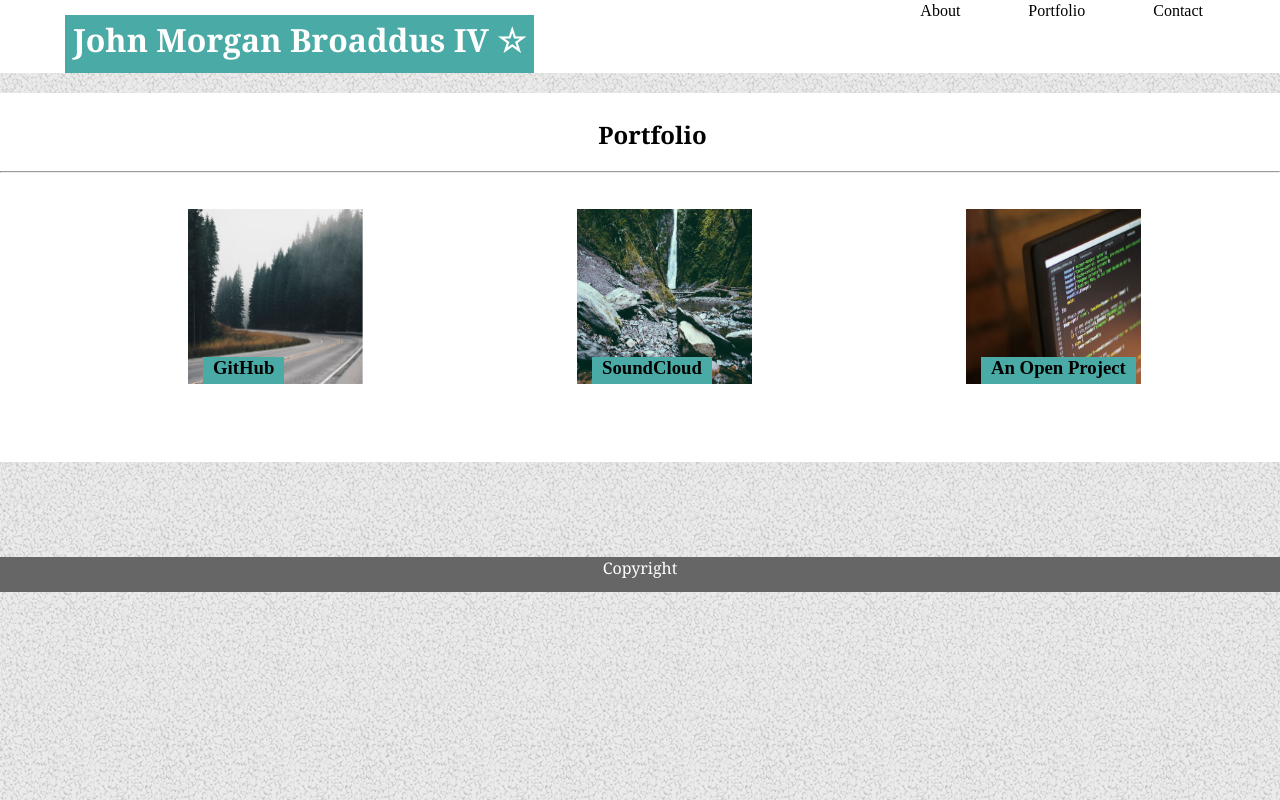
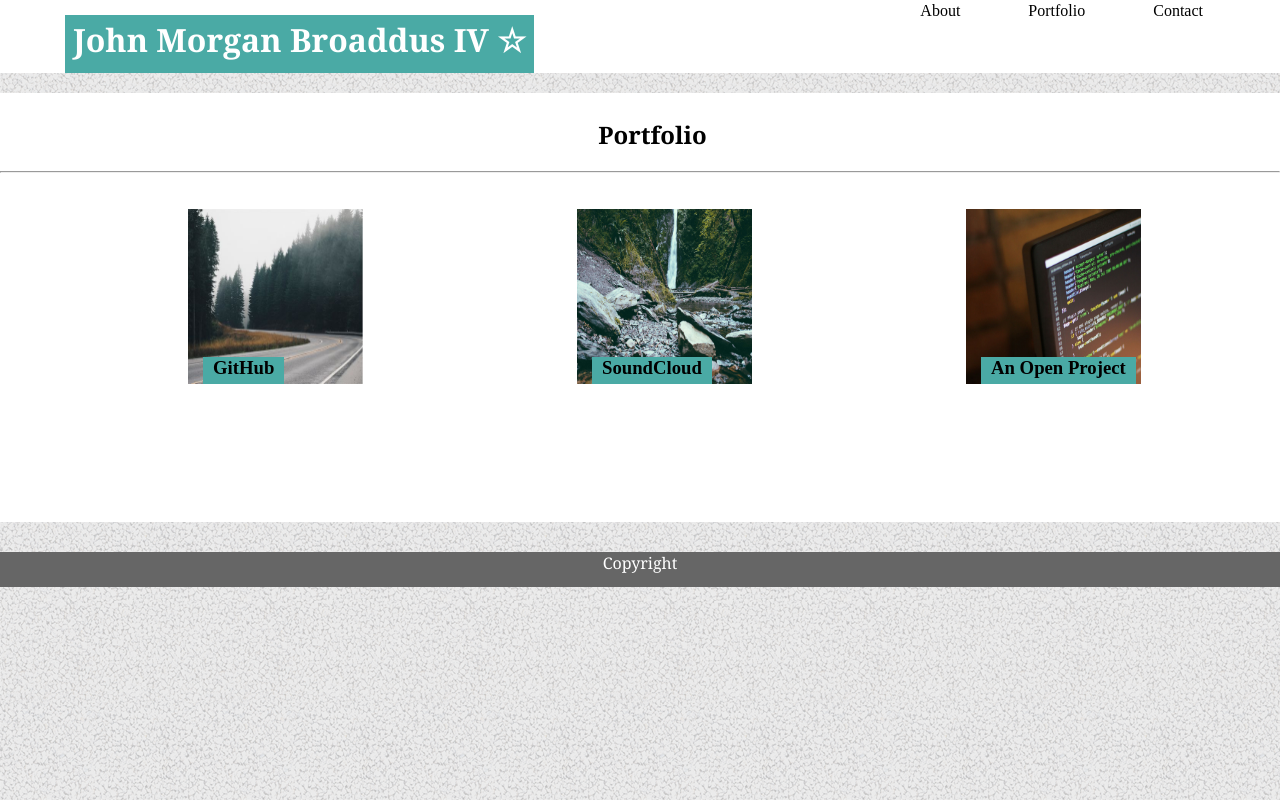
Before and after one commit to johnbroaddusivccv/Basic-Portfolio, a plain HTML site: page portfolio.html in a window 1280 px wide. Drawn offline with Linux system fonts and the light colour scheme.

Commit message:
adding the remained of the padding on thirdContainer and added padding on the footer

```diff
--- a/assets/css/style.css
+++ b/assets/css/style.css
@@ -140,6 +140,7 @@ button {
     background-color: #ffffff;
     margin-left: 0;
     margin-right: 0;
+    padding-bottom: 60px;
 
 
     }
@@ -174,5 +175,5 @@ h3 {
 }
 
 .movedown {
-    margin-top: 95px;
+    margin-top: 30px;
 }
```
